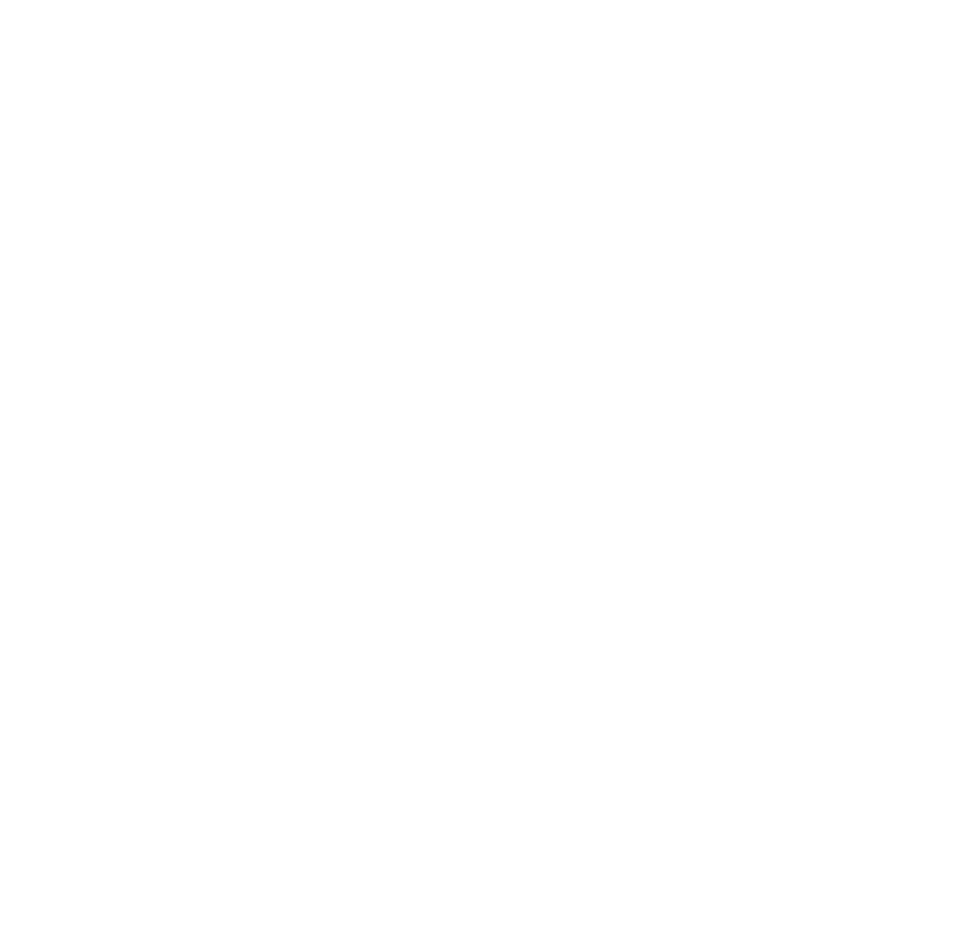
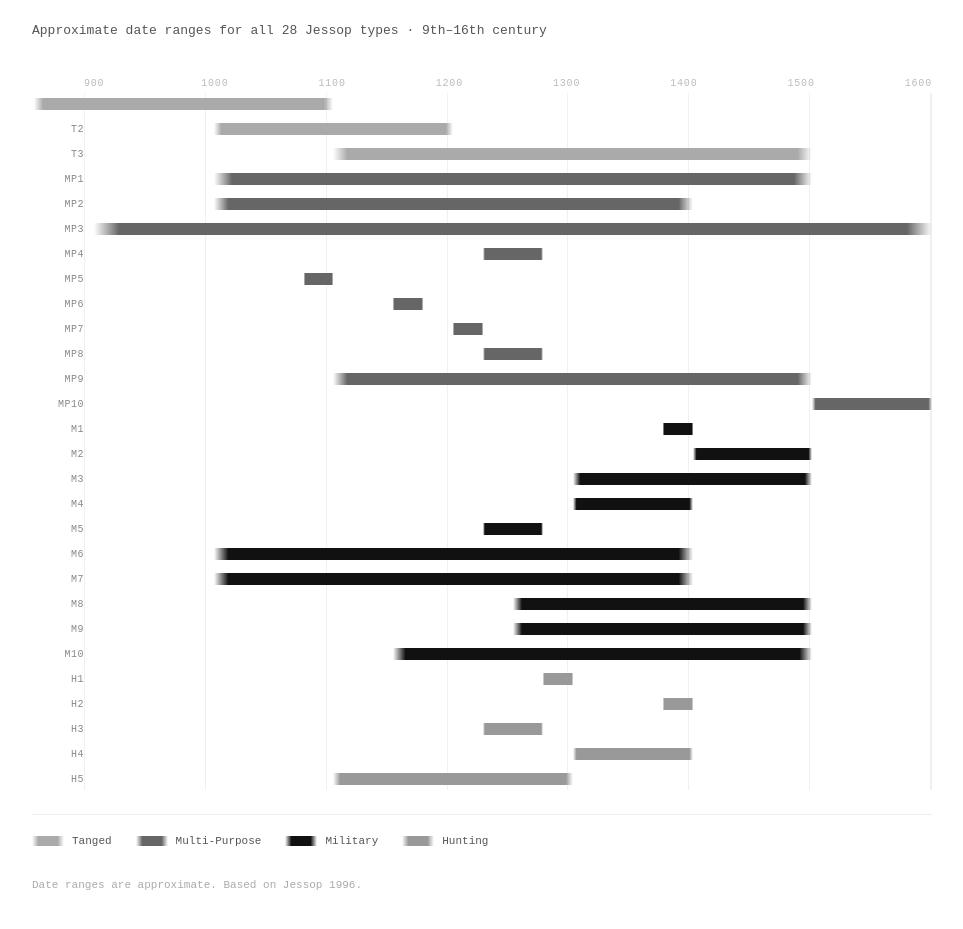
Before and after one commit to Hadargl/arrowtypes, a React (Create React App) app: page /timeline in a window 1280 px wide. Before the commit this address had no page. Shown: the part 123-1052 px from the top of the page, without its empty margins (158-1121 px from the left). Before the commit the page ends 800 px from the top, so only its background shows below. Built offline with nearby package versions, Linux system fonts and the light colour scheme.

Commit message:
added timeline

```diff
--- a/src/App.js
+++ b/src/App.js
@@ -2,6 +2,7 @@
 import Landing from "./pages/Landing";
 import Catalogue from "./pages/Catalogue";
 import ArrowType from "./pages/ArrowType";
+import Timeline from "./pages/Timeline";
 
 export default function App() {
   return (
@@ -10,6 +11,7 @@
         <Route path="/" element={<Landing />} />
         <Route path="/catalogue" element={<Catalogue />} />
         <Route path="/type/:id" element={<ArrowType />} />
+        <Route path="/timeline" element={<Timeline />} />
       </Routes>
     </BrowserRouter>
   );
--- a/src/data/arrowTypes.js
+++ b/src/data/arrowTypes.js
@@ -1,374 +1,262 @@
 const arrowTypes = [
   // ── TANGED ────────────────────────────────────────────────
   {
-    id: 1,
-    jessop: "T1",
-    group: "Tanged",
+    id: 1, jessop: "T1", group: "Tanged",
     name: "Long Leaf-Shaped Tanged",
-    period: "9th–11th century",
+    period: "9th–11th century", yearStart: 850, yearEnd: 1100,
     description: "Long, thin, leaf-shaped blade triangular in cross-section, sometimes with a low midridge. Blade tapers from slight shoulder to a narrow tang. Tang is diamond or circular in cross-section, sometimes blade is twisted.",
     function: "Hunting",
-    lengthMin: 102, lengthMax: 155,
-    widthMin: 10, widthMax: 21,
-    section: "Triangular, sometimes low midridge",
-    hafting: "Tang",
+    lengthMin: 102, lengthMax: 155, widthMin: 10, widthMax: 21,
+    section: "Triangular, sometimes low midridge", hafting: "Tang",
   },
   {
-    id: 2,
-    jessop: "T2",
-    group: "Tanged",
+    id: 2, jessop: "T2", group: "Tanged",
     name: "Small Leaf-Shaped Tanged",
-    period: "11th–12th century",
+    period: "11th–12th century", yearStart: 1000, yearEnd: 1200,
     description: "Small leaf-shaped blade, rectangular tang.",
     function: "Uncertain",
-    lengthMin: 40, lengthMax: 55,
-    widthMin: 15, widthMax: 25,
-    section: null,
-    hafting: "Tang (rectangular)",
+    lengthMin: 40, lengthMax: 55, widthMin: 15, widthMax: 25,
+    section: null, hafting: "Tang (rectangular)",
   },
   {
-    id: 3,
-    jessop: "T3",
-    group: "Tanged",
+    id: 3, jessop: "T3", group: "Tanged",
     name: "Triangular Tanged",
-    period: "12th–15th century",
+    period: "12th–15th century", yearStart: 1100, yearEnd: 1500,
     description: "A development from T2. Triangular-shaped blade with an oval cross-section, rectangular tapering tang.",
     function: "Hunting / Military",
-    lengthMin: 40, lengthMax: 55,
-    widthMin: 15, widthMax: 28,
-    section: "Oval",
-    hafting: "Tang (rectangular, tapering)",
+    lengthMin: 40, lengthMax: 55, widthMin: 15, widthMax: 28,
+    section: "Oval", hafting: "Tang (rectangular, tapering)",
   },
 
   // ── MULTI-PURPOSE ─────────────────────────────────────────
   {
-    id: 4,
-    jessop: "MP1",
-    group: "Multi-Purpose",
+    id: 4, jessop: "MP1", group: "Multi-Purpose",
     name: "Triangular Socketed",
-    period: "11th–15th century",
+    period: "11th–15th century", yearStart: 1000, yearEnd: 1500,
     description: "Triangular blade with diamond cross-section, socket.",
     function: "Hunting",
-    lengthMin: 40, lengthMax: 120,
-    widthMin: 20, widthMax: 45,
-    section: "Diamond",
-    hafting: "Socket",
+    lengthMin: 40, lengthMax: 120, widthMin: 20, widthMax: 45,
+    section: "Diamond", hafting: "Socket",
   },
   {
-    id: 5,
-    jessop: "MP2",
-    group: "Multi-Purpose",
+    id: 5, jessop: "MP2", group: "Multi-Purpose",
     name: "Extended Socket Triangular",
-    period: "11th–14th century",
+    period: "11th–14th century", yearStart: 1000, yearEnd: 1400,
     description: "Like MP1 but with an extended socket.",
     function: "Hunting",
-    lengthMin: 45, lengthMax: 60,
-    widthMin: 20, widthMax: 20,
-    section: "Diamond",
-    hafting: "Socket (extended)",
+    lengthMin: 45, lengthMax: 60, widthMin: 20, widthMax: 20,
+    section: "Diamond", hafting: "Socket (extended)",
   },
   {
-    id: 6,
-    jessop: "MP3",
-    group: "Multi-Purpose",
+    id: 6, jessop: "MP3", group: "Multi-Purpose",
     name: "Rounded Shoulder Triangular",
-    period: "10th–16th century",
+    period: "10th–16th century", yearStart: 900, yearEnd: 1600,
     description: "Very common. Triangular blade with rounded shoulders, diamond or oval cross-section.",
     function: "Hunting / Military",
-    lengthMin: 50, lengthMax: 70,
-    widthMin: 20, widthMax: 30,
-    section: "Diamond or Oval",
-    hafting: "Socket",
+    lengthMin: 50, lengthMax: 70, widthMin: 20, widthMax: 30,
+    section: "Diamond or Oval", hafting: "Socket",
   },
   {
-    id: 7,
-    jessop: "MP4",
-    group: "Multi-Purpose",
+    id: 7, jessop: "MP4", group: "Multi-Purpose",
     name: "Thin Leaf Short Socket",
-    period: "Mid-13th century",
+    period: "Mid-13th century", yearStart: 1225, yearEnd: 1275,
     description: "Thin leaf-shaped blade, diamond in cross-section, short socket.",
     function: "Uncertain",
-    lengthMin: 60, lengthMax: 75,
-    widthMin: 10, widthMax: 20,
-    section: "Diamond",
-    hafting: "Socket (short)",
+    lengthMin: 60, lengthMax: 75, widthMin: 10, widthMax: 20,
+    section: "Diamond", hafting: "Socket (short)",
   },
   {
-    id: 8,
-    jessop: "MP5",
-    group: "Multi-Purpose",
+    id: 8, jessop: "MP5", group: "Multi-Purpose",
     name: "Obtuse Shoulder Triangular",
-    period: "Late 11th century",
+    period: "Late 11th century", yearStart: 1075, yearEnd: 1100,
     description: "Triangular with shoulders cut off at an obtuse angle.",
     function: "Hunting / Military",
-    lengthMin: 40, lengthMax: 60,
-    widthMin: 15, widthMax: 25,
-    section: null,
-    hafting: "Socket",
+    lengthMin: 40, lengthMax: 60, widthMin: 15, widthMax: 25,
+    section: null, hafting: "Socket",
   },
   {
-    id: 9,
-    jessop: "MP6",
-    group: "Multi-Purpose",
+    id: 9, jessop: "MP6", group: "Multi-Purpose",
     name: "Slight Barb Triangular",
-    period: "Mid-12th century",
+    period: "Mid-12th century", yearStart: 1150, yearEnd: 1175,
     description: "Triangular blade with slight barbs curving down from the shoulders, diamond or oval in cross-section.",
     function: "Hunting / Military",
-    lengthMin: 35, lengthMax: 60,
-    widthMin: 15, widthMax: 30,
-    section: "Diamond or Oval",
-    hafting: "Socket",
+    lengthMin: 35, lengthMax: 60, widthMin: 15, widthMax: 30,
+    section: "Diamond or Oval", hafting: "Socket",
   },
   {
-    id: 10,
-    jessop: "MP7",
-    group: "Multi-Purpose",
+    id: 10, jessop: "MP7", group: "Multi-Purpose",
     name: "Wide Barbed Socketed",
-    period: "Early 13th century",
+    period: "Early 13th century", yearStart: 1200, yearEnd: 1225,
     description: "Wide barbed, variations in barb size and socket length, oval or diamond cross-section.",
     function: "Hunting / Military",
-    lengthMin: 40, lengthMax: 60,
-    widthMin: 18, widthMax: 30,
-    section: "Oval or Diamond",
-    hafting: "Socket",
+    lengthMin: 40, lengthMax: 60, widthMin: 18, widthMax: 30,
+    section: "Oval or Diamond", hafting: "Socket",
   },
   {
-    id: 11,
-    jessop: "MP8",
-    group: "Multi-Purpose",
+    id: 11, jessop: "MP8", group: "Multi-Purpose",
     name: "Socketed Midrib Barbed",
-    period: "Mid-13th century",
+    period: "Mid-13th century", yearStart: 1225, yearEnd: 1275,
     description: "Similar to MP7, with socketed mid-rib, flat barbs which vary in size.",
     function: "Hunting",
-    lengthMin: 35, lengthMax: 50,
-    widthMin: 15, widthMax: 25,
-    section: null,
-    hafting: "Socket (mid-rib)",
+    lengthMin: 35, lengthMax: 50, widthMin: 15, widthMax: 25,
+    section: null, hafting: "Socket (mid-rib)",
   },
   {
-    id: 12,
-    jessop: "MP9",
-    group: "Multi-Purpose",
+    id: 12, jessop: "MP9", group: "Multi-Purpose",
     name: "Cone-Shaped Practice",
-    period: "12th–15th century",
+    period: "12th–15th century", yearStart: 1100, yearEnd: 1500,
     description: "Cone-shaped with internal socket. A stubby version of M6. May have been designed for archery practice — recovery from sites including Baile Hill, York and Free Grammar School, Coventry.",
     function: "Practice / Military(?)",
-    lengthMin: 15, lengthMax: 35,
-    widthMin: 7, widthMax: 13,
-    section: null,
-    hafting: "Socket (internal)",
+    lengthMin: 15, lengthMax: 35, widthMin: 7, widthMax: 13,
+    section: null, hafting: "Socket (internal)",
   },
   {
-    id: 13,
-    jessop: "MP10",
-    group: "Multi-Purpose",
+    id: 13, jessop: "MP10", group: "Multi-Purpose",
     name: "Bullet-Shaped Practice",
-    period: "16th century",
+    period: "16th century", yearStart: 1500, yearEnd: 1600,
     description: "Similar to MP9. Bullet-shaped with internal socket, occasionally decorated. May have been designed for archery practice.",
     function: "Practice",
-    lengthMin: 5, lengthMax: 30,
-    widthMin: 6, widthMax: 12,
-    section: null,
-    hafting: "Socket (internal)",
+    lengthMin: 5, lengthMax: 30, widthMin: 6, widthMax: 12,
+    section: null, hafting: "Socket (internal)",
   },
 
   // ── MILITARY ──────────────────────────────────────────────
   {
-    id: 14,
-    jessop: "M1",
-    group: "Military",
+    id: 14, jessop: "M1", group: "Military",
     name: "Lanceolate Biblade",
-    period: "Late 14th century",
+    period: "Late 14th century", yearStart: 1375, yearEnd: 1400,
     description: "Lanceolate biblade with thin walled conoid internal socket and flat blades, occasionally barbed.",
     function: "Warhead",
-    lengthMin: 25, lengthMax: 45,
-    widthMin: 10, widthMax: 20,
-    section: null,
-    hafting: "Socket (conoid internal)",
+    lengthMin: 25, lengthMax: 45, widthMin: 10, widthMax: 20,
+    section: null, hafting: "Socket (conoid internal)",
   },
   {
-    id: 15,
-    jessop: "M2",
-    group: "Military",
+    id: 15, jessop: "M2", group: "Military",
     name: "Narrow Biblade",
-    period: "15th century",
+    period: "15th century", yearStart: 1400, yearEnd: 1500,
     description: "Similar to M1. Biblade with conoid internal socket extending from a short stem to the tip, very thin narrow blades.",
     function: "Warhead",
-    lengthMin: 20, lengthMax: 35,
-    widthMin: 10, widthMax: 20,
-    section: null,
-    hafting: "Socket (conoid internal)",
+    lengthMin: 20, lengthMax: 35, widthMin: 10, widthMax: 20,
+    section: null, hafting: "Socket (conoid internal)",
   },
   {
-    id: 16,
-    jessop: "M3",
-    group: "Military",
+    id: 16, jessop: "M3", group: "Military",
     name: "Midrib Lanceolate Biblade",
-    period: "Late medieval",
+    period: "Late medieval", yearStart: 1300, yearEnd: 1500,
     description: "Lanceolate biblade head, midrib narrows at tip and base and widens at the center following the contour of the blades, conoid socketed stem.",
     function: "Warhead",
-    lengthMin: 22, lengthMax: 40,
-    widthMin: 14, widthMax: 20,
-    section: null,
-    hafting: "Socket (conoid)",
+    lengthMin: 22, lengthMax: 40, widthMin: 14, widthMax: 20,
+    section: null, hafting: "Socket (conoid)",
   },
   {
-    id: 17,
-    jessop: "M4",
-    group: "Military",
+    id: 17, jessop: "M4", group: "Military",
     name: "Bilobate Barbed",
-    period: "14th century",
+    period: "14th century", yearStart: 1300, yearEnd: 1400,
     description: "Small compact lanceolate bilobate head with close fitting barbs, diamond or oval in cross-section, socketed stem.",
     function: "Warhead",
-    lengthMin: 25, lengthMax: 40,
-    widthMin: 12, widthMax: 20,
-    section: "Diamond or Oval",
-    hafting: "Socket",
+    lengthMin: 25, lengthMax: 40, widthMin: 12, widthMax: 20,
+    section: "Diamond or Oval", hafting: "Socket",
   },
   {
-    id: 18,
-    jessop: "M5",
-    group: "Military",
+    id: 18, jessop: "M5", group: "Military",
     name: "Conical Socket Square Point",
-    period: "Mid-13th century",
+    period: "Mid-13th century", yearStart: 1225, yearEnd: 1275,
     description: "Narrow conical internal socket tapers into a square sectioned point. Armour-piercing form with small cross-sectional area.",
     function: "Armour-piercing",
-    lengthMin: 35, lengthMax: 50,
-    widthMin: 7, widthMax: 14,
-    section: "Square (point)",
-    hafting: "Socket (conoid internal)",
+    lengthMin: 35, lengthMax: 50, widthMin: 7, widthMax: 14,
+    section: "Square (point)", hafting: "Socket (conoid internal)",
   },
   {
-    id: 19,
-    jessop: "M6",
-    group: "Military",
+    id: 19, jessop: "M6", group: "Military",
     name: "Long Narrow Conical",
-    period: "11th–14th century",
+    period: "11th–14th century", yearStart: 1000, yearEnd: 1400,
     description: "Long and narrow conical point with internal socket. Armour-piercing form.",
     function: "Armour-piercing",
-    lengthMin: 50, lengthMax: 70,
-    widthMin: 7, widthMax: 12,
-    section: "Conical",
-    hafting: "Socket (internal)",
+    lengthMin: 50, lengthMax: 70, widthMin: 7, widthMax: 12,
+    section: "Conical", hafting: "Socket (internal)",
   },
   {
-    id: 20,
-    jessop: "M7",
-    group: "Military",
+    id: 20, jessop: "M7", group: "Military",
     name: "Very Long Diamond Point",
-    period: "11th–14th century",
+    period: "11th–14th century", yearStart: 1000, yearEnd: 1400,
     description: "Very long, thin point with a diamond cross-section widening to socketed round cross-section stem. Armour-piercing form.",
     function: "Armour-piercing",
-    lengthMin: 140, lengthMax: 200,
-    widthMin: 8, widthMax: 12,
-    section: "Diamond (widening to round at socket)",
-    hafting: "Socket",
+    lengthMin: 140, lengthMax: 200, widthMin: 8, widthMax: 12,
+    section: "Diamond (widening to round at socket)", hafting: "Socket",
   },
   {
-    id: 21,
-    jessop: "M8",
-    group: "Military",
+    id: 21, jessop: "M8", group: "Military",
     name: "Long Tapering Diamond Blade",
-    period: "Mid-13th–15th century",
+    period: "Mid-13th–15th century", yearStart: 1250, yearEnd: 1500,
     description: "Long, narrow, tapering blade with a diamond cross-section, socketed stem either joins the blade smoothly or with a prominent shoulder. Armour-piercing form.",
     function: "Armour-piercing",
-    lengthMin: 80, lengthMax: 170,
-    widthMin: 8, widthMax: 13,
-    section: "Diamond",
-    hafting: "Socket",
+    lengthMin: 80, lengthMax: 170, widthMin: 8, widthMax: 13,
+    section: "Diamond", hafting: "Socket",
   },
   {
-    id: 22,
-    jessop: "M9",
-    group: "Military",
+    id: 22, jessop: "M9", group: "Military",
     name: "Lanceolate Biblade Thick Diamond",
-    period: "Mid-13th–15th century",
+    period: "Mid-13th–15th century", yearStart: 1250, yearEnd: 1500,
     description: "Similar to M8. Long sharp tapering lanceolate biblade head with thick diamond cross-section, long conoid socketed stem. Armour-piercing form.",
     function: "Armour-piercing",
-    lengthMin: 100, lengthMax: 140,
-    widthMin: 10, widthMax: 18,
-    section: "Diamond (thick)",
-    hafting: "Socket (conoid, long)",
+    lengthMin: 100, lengthMax: 140, widthMin: 10, widthMax: 18,
+    section: "Diamond (thick)", hafting: "Socket (conoid, long)",
   },
   {
-    id: 23,
-    jessop: "M10",
-    group: "Military",
+    id: 23, jessop: "M10", group: "Military",
     name: "Short Thin Diamond Blade",
-    period: "Mid-12th–15th century",
+    period: "Mid-12th–15th century", yearStart: 1150, yearEnd: 1500,
     description: "Short thin blade, with a diamond cross-section, conoid socketed stem. Armour-piercing form.",
     function: "Armour-piercing",
-    lengthMin: 30, lengthMax: 80,
-    widthMin: 8, widthMax: 16,
-    section: "Diamond",
-    hafting: "Socket (conoid)",
+    lengthMin: 30, lengthMax: 80, widthMin: 8, widthMax: 16,
+    section: "Diamond", hafting: "Socket (conoid)",
   },
 
   // ── HUNTING ───────────────────────────────────────────────
   {
-    id: 24,
-    jessop: "H1",
-    group: "Hunting",
+    id: 24, jessop: "H1", group: "Hunting",
     name: "Crescent Forker",
-    period: "Late 13th century",
+    period: "Late 13th century", yearStart: 1275, yearEnd: 1300,
     description: "Crescent-shaped forker head, the inside of the crescent sharpened, socketed short stem.",
     function: "Hunting",
-    lengthMin: 30, lengthMax: 60,
-    widthMin: 25, widthMax: 40,
-    section: null,
-    hafting: "Socket (short)",
+    lengthMin: 30, lengthMax: 60, widthMin: 25, widthMax: 40,
+    section: null, hafting: "Socket (short)",
   },
   {
-    id: 25,
-    jessop: "H2",
-    group: "Hunting",
+    id: 25, jessop: "H2", group: "Hunting",
     name: "V-Shaped Forker",
-    period: "Late 14th century",
+    period: "Late 14th century", yearStart: 1375, yearEnd: 1400,
     description: "V-shaped forker head, sharpened inner angle, socketed short stem.",
     function: "Hunting",
-    lengthMin: 30, lengthMax: 50,
-    widthMin: 25, widthMax: 40,
-    section: null,
-    hafting: "Socket (short)",
+    lengthMin: 30, lengthMax: 50, widthMin: 25, widthMax: 40,
+    section: null, hafting: "Socket (short)",
   },
   {
-    id: 26,
-    jessop: "H3",
-    group: "Hunting",
+    id: 26, jessop: "H3", group: "Hunting",
     name: "Flat Barb Broadhead",
-    period: "Mid-13th century",
+    period: "Mid-13th century", yearStart: 1225, yearEnd: 1275,
     description: "Centrally enclosed socket, by the addition of two large flat barbs, diamond in cross-section. Many derivatives.",
     function: "Hunting (Broadhead)",
-    lengthMin: 50, lengthMax: 100,
-    widthMin: 45, widthMax: 100,
-    section: "Diamond",
-    hafting: "Socket (central)",
+    lengthMin: 50, lengthMax: 100, widthMin: 45, widthMax: 100,
+    section: "Diamond", hafting: "Socket (central)",
   },
   {
-    id: 27,
-    jessop: "H4",
-    group: "Hunting",
+    id: 27, jessop: "H4", group: "Hunting",
     name: "Spine Socket Broadhead",
-    period: "14th century",
+    period: "14th century", yearStart: 1300, yearEnd: 1400,
     description: "A tapering socket forms the spine of the arrowhead, with two long curving barbs.",
     function: "Hunting (Broadhead)",
-    lengthMin: 35, lengthMax: 80,
-    widthMin: 50, widthMax: 100,
-    section: null,
-    hafting: "Socket (tapering spine)",
+    lengthMin: 35, lengthMax: 80, widthMin: 50, widthMax: 100,
+    section: null, hafting: "Socket (tapering spine)",
   },
   {
-    id: 28,
-    jessop: "H5",
-    group: "Hunting",
+    id: 28, jessop: "H5", group: "Hunting",
     name: "Blunt Bird Bolt",
-    period: "12th–13th century",
+    period: "12th–13th century", yearStart: 1100, yearEnd: 1300,
     description: "Blunt-ended arrowhead, short socketed stem. Used for hunting birds and rabbits.",
     function: "Hunting (birds/rabbits)",
-    lengthMin: 20, lengthMax: 45,
-    widthMin: 10, widthMax: 25,
-    section: null,
-    hafting: "Socket (short)",
+    lengthMin: 20, lengthMax: 45, widthMin: 10, widthMax: 25,
+    section: null, hafting: "Socket (short)",
   },
 ];
 
--- /dev/null
+++ b/src/pages/Timeline.js
@@ -0,0 +1,127 @@
+import { useEffect } from "react";
+import { Link } from "react-router-dom";
+import arrowTypes from "../data/arrowTypes";
+
+const GROUP_COLORS = {
+  "Tanged":        "#aaaaaa",
+  "Multi-Purpose": "#666666",
+  "Military":      "#111111",
+  "Hunting":       "#999999",
+};
+
+const CENTURIES = [900, 1000, 1100, 1200, 1300, 1400, 1500, 1600];
+const EARLIEST = 900;
+const LATEST = 1600;
+const RANGE = LATEST - EARLIEST;
+const LABEL_WIDTH = 52;
+
+export default function Timeline() {
+  useEffect(() => {
+    document.title = "Timeline | Medieval Arrowheads";
+  }, []);
+
+  return (
+    <div style={{ maxWidth: 900, margin: "60px auto", padding: "0 24px", fontFamily: "monospace" }}>
+
+      <div style={{ marginBottom: 24 }}>
+        <Link to="/" style={{ fontSize: 12, color: "#555", textDecoration: "none" }}>← Home</Link>
+      </div>
+
+      <h1>Timeline</h1>
+      <p style={{ marginTop: 8, color: "#555", fontSize: 13, marginBottom: 40 }}>
+        Approximate date ranges for all 28 Jessop types · 9th–16th century
+      </p>
+
+      {/* Century axis */}
+      <div style={{ display: "flex", paddingLeft: LABEL_WIDTH, marginBottom: 4 }}>
+        {CENTURIES.map((y, i) => (
+          <div key={y} style={{
+            flex: i === CENTURIES.length - 1 ? 0 : 1,
+            fontSize: 10,
+            color: "#bbb",
+            letterSpacing: "0.08em",
+          }}>
+            {y}
+          </div>
+        ))}
+      </div>
+
+      {/* Rows */}
+      <div style={{ position: "relative" }}>
+
+        {/* Vertical grid lines */}
+        <div style={{ position: "absolute", left: LABEL_WIDTH, right: 0, top: 0, bottom: 0, display: "flex", pointerEvents: "none" }}>
+          {CENTURIES.map((y, i) => (
+            <div key={y} style={{
+              flex: i === CENTURIES.length - 1 ? 0 : 1,
+              borderLeft: "1px solid #f0f0f0",
+              height: "100%",
+            }} />
+          ))}
+          <div style={{ borderLeft: "1px solid #f0f0f0", height: "100%" }} />
+        </div>
+
+        {arrowTypes.map((t) => {
+          const left = ((t.yearStart - EARLIEST) / RANGE) * 100;
+          const width = ((t.yearEnd - t.yearStart) / RANGE) * 100;
+          const color = GROUP_COLORS[t.group];
+
+          return (
+            <Link key={t.id} to={`/type/${t.id}`} style={{ textDecoration: "none", display: "block" }}>
+              <div style={{ display: "flex", alignItems: "center", height: 22, marginBottom: 3 }}>
+
+                {/* Jessop label */}
+                <div style={{
+                  width: LABEL_WIDTH,
+                  fontSize: 10,
+                  color: "#888",
+                  textAlign: "right",
+                  paddingRight: 10,
+                  flexShrink: 0,
+                  letterSpacing: "0.05em",
+                }}>
+                  {t.jessop}
+                </div>
+
+                {/* Bar with fade in/out */}
+                <div style={{ flex: 1, position: "relative", height: 12 }}>
+                  <div style={{
+                    position: "absolute",
+                    left: `${left}%`,
+                    width: `${Math.max(width, 1)}%`,
+                    height: "100%",
+                    background: `linear-gradient(to right, transparent, ${color} 3%, ${color} 97%, transparent)`,
+                    transition: "opacity 0.1s",
+                  }}
+                    onMouseEnter={e => { e.currentTarget.style.opacity = "0.5"; }}
+                    onMouseLeave={e => { e.currentTarget.style.opacity = "1"; }}
+                  />
+                </div>
+
+              </div>
+            </Link>
+          );
+        })}
+      </div>
+
+      {/* Legend */}
+      <div style={{ marginTop: 24, paddingTop: 20, borderTop: "1px solid #eee", display: "flex", gap: 24, flexWrap: "wrap" }}>
+        {Object.entries(GROUP_COLORS).map(([group, color]) => (
+          <div key={group} style={{ display: "flex", alignItems: "center", gap: 8, fontSize: 11, color: "#555" }}>
+            <div style={{
+              width: 32,
+              height: 10,
+              background: `linear-gradient(to right, transparent, ${color} 20%, ${color} 80%, transparent)`,
+            }} />
+            {group}
+          </div>
+        ))}
+      </div>
+
+      <p style={{ marginTop: 32, fontSize: 11, color: "#aaa" }}>
+        Date ranges are approximate. Based on Jessop 1996.
+      </p>
+
+    </div>
+  );
+}
```
Also changed, not shown: src/pages/Landing.js (+19 -1 lines).
